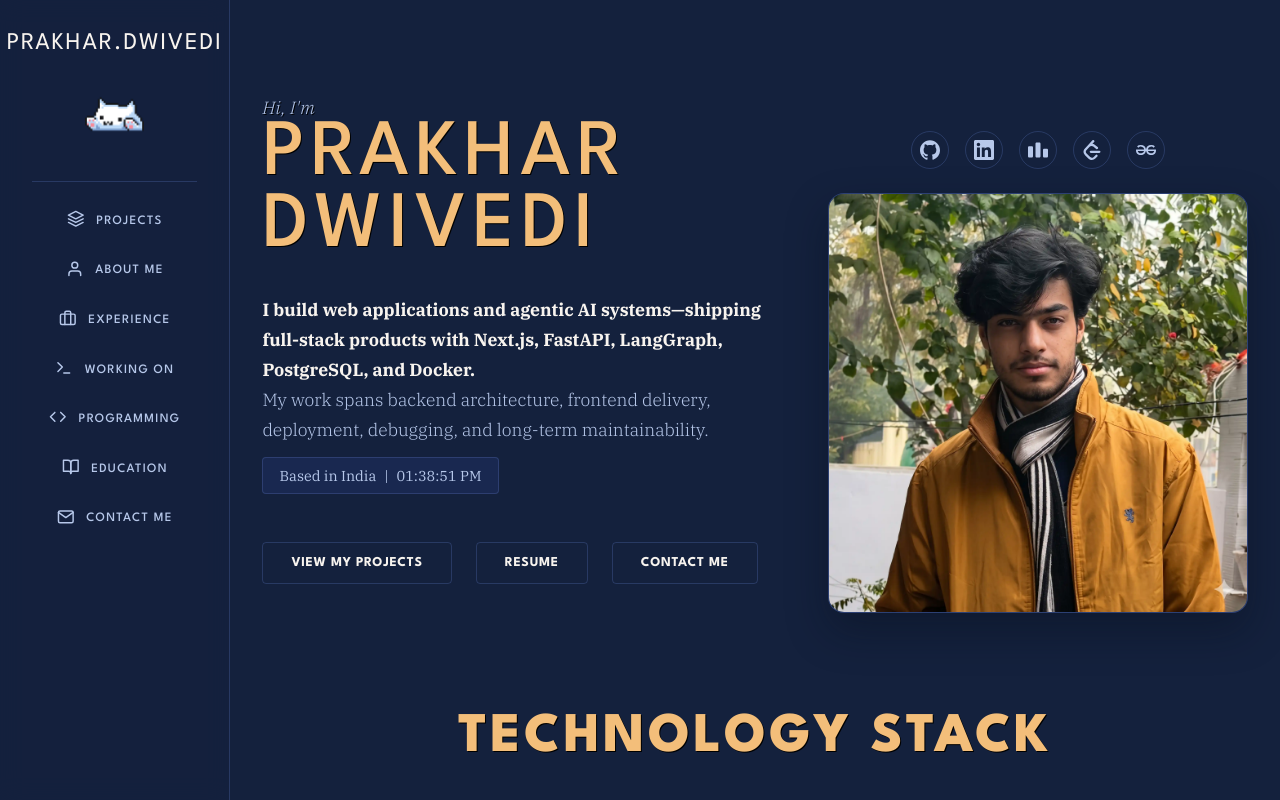
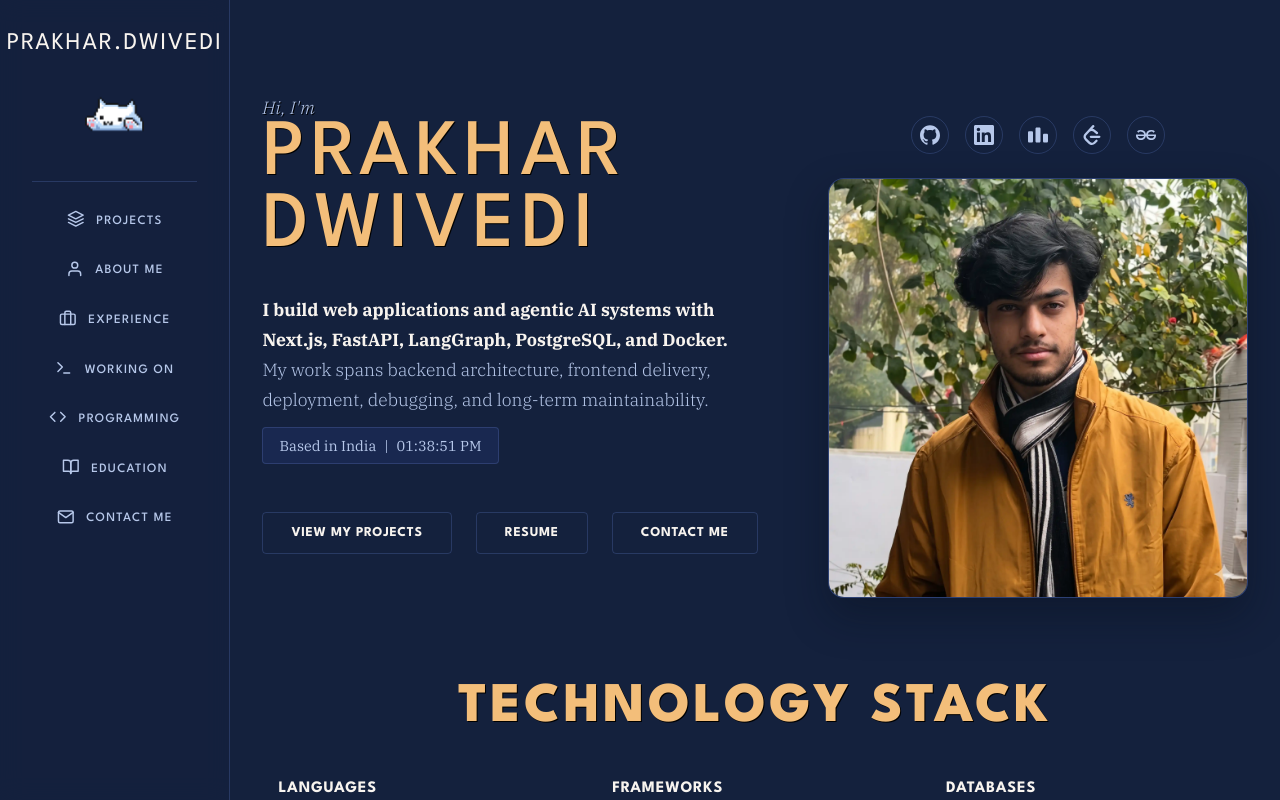
Before and after one commit to prakharDvedi/portfolio, a Next.js app: page / in a window 1280 px wide. Built offline with nearby package versions, Linux system fonts and the light colour scheme.

Commit message:
Update homeHero intro to clarify focus on web applications and AI systems

```diff
--- a/src/data/home.ts
+++ b/src/data/home.ts
@@ -14,7 +14,7 @@ export const homeHero = {
   eyebrow: "Hi, I'm",
   name: "Prakhar Dwivedi",
   intro:
-    "I build web applications and agentic AI systems—shipping full-stack products with Next.js, FastAPI, LangGraph, PostgreSQL, and Docker.",
+    "I build web applications and agentic AI systems with Next.js, FastAPI, LangGraph, PostgreSQL, and Docker.",
   stackLine:
     "My work spans backend architecture, frontend delivery, deployment, debugging, and long-term maintainability.",
   summary: "",
```
